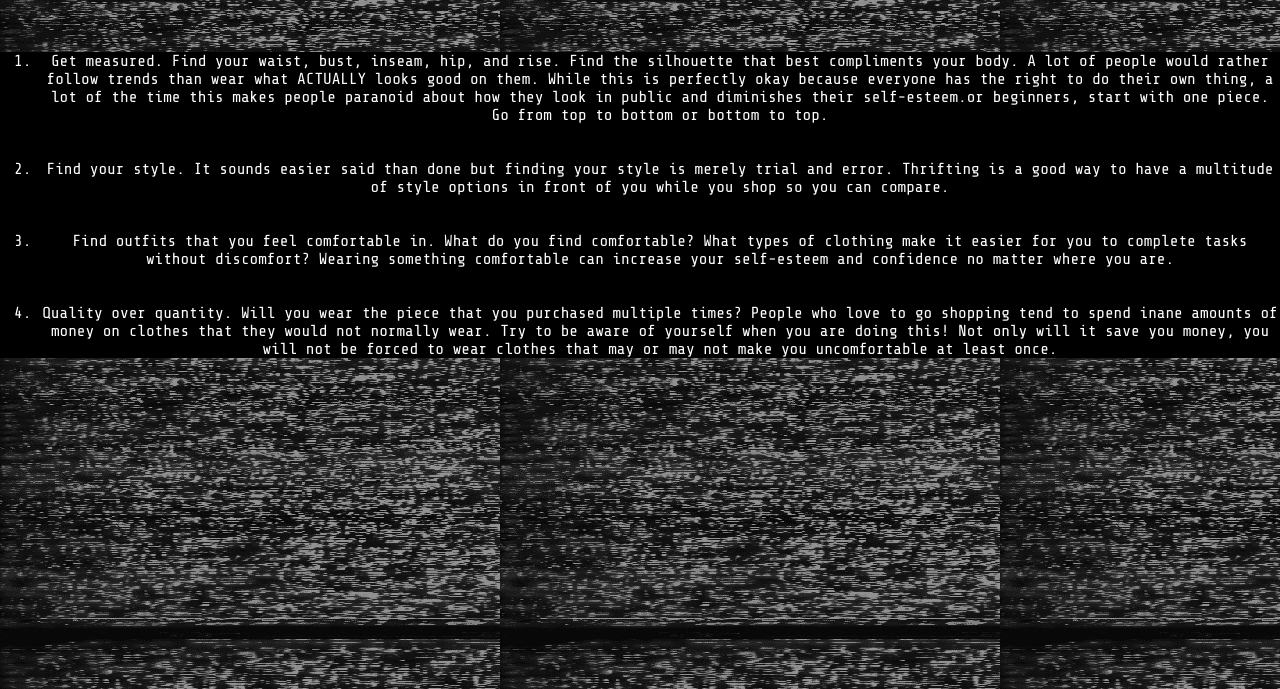
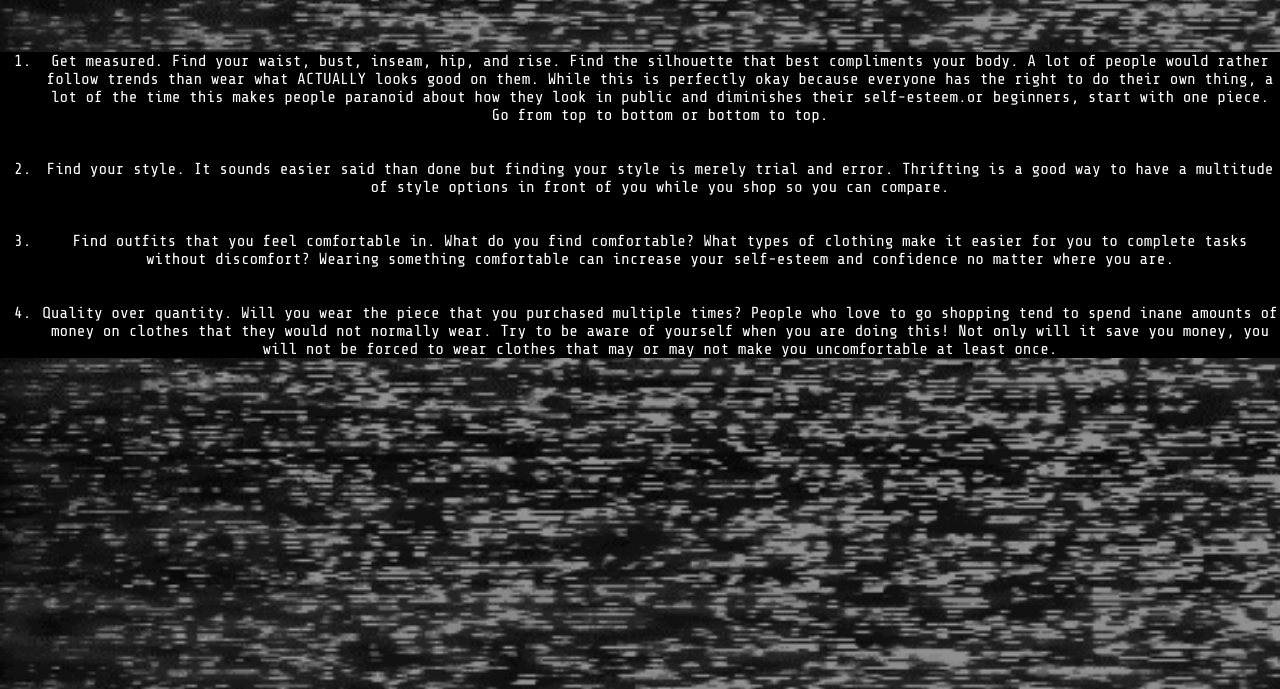
Before and after one commit to choudhurysargam/clinical, a plain HTML site: page tips.html in a window 1280 px wide. Shown: the part 111-800 px from the top of the page. Drawn offline with nearby package versions, Linux system fonts and the light colour scheme.

Commit message:
Update tips.html

```diff
--- a/tips.html
+++ b/tips.html
@@ -37,8 +37,12 @@
       background-attachment: fixed;
       height:100%;
       width:100%;
-      color: white;
-      background: url(static.gif) repeat 0 0;
+     color: white;
+     background: url(static.gif) repeat center center fixed;
+     -webkit-background-size: cover;
+     -moz-background-size: cover;
+     -o-background-size: cover;
+     background-size: cover;
     }
 
     .arrowdown {
```
